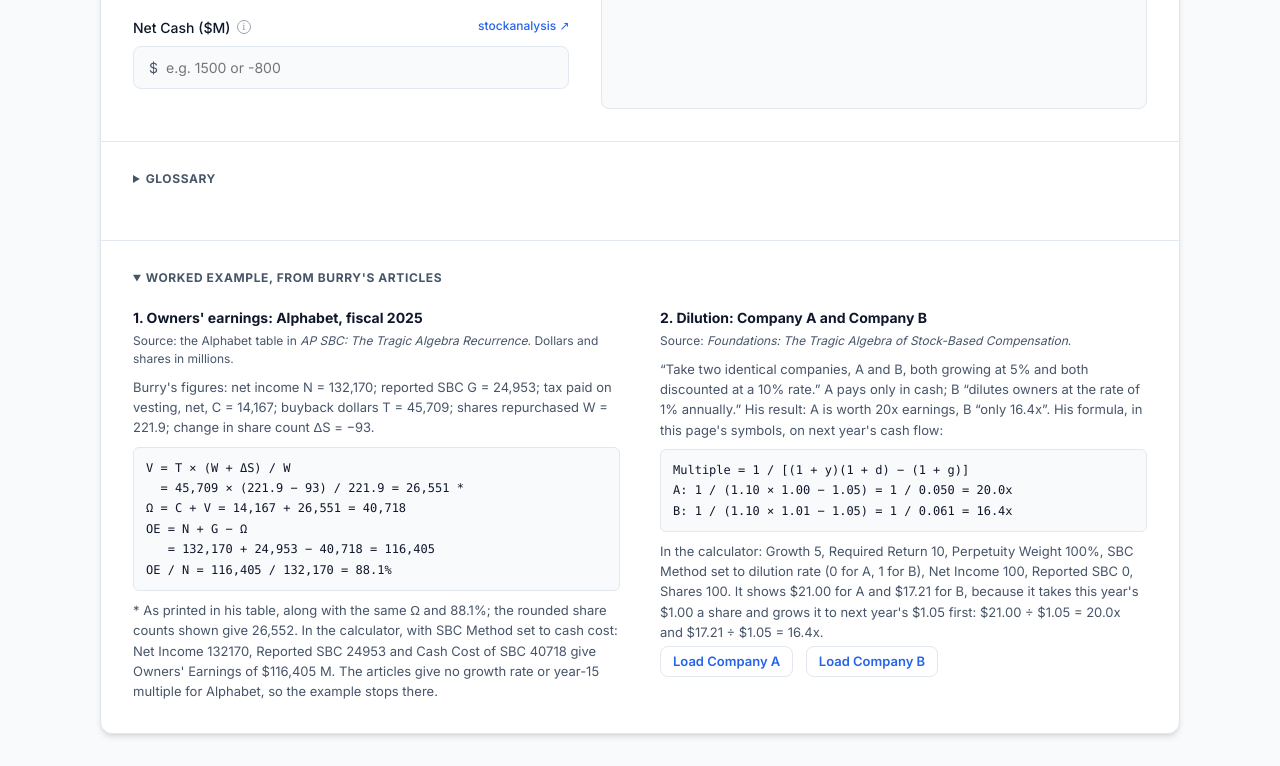
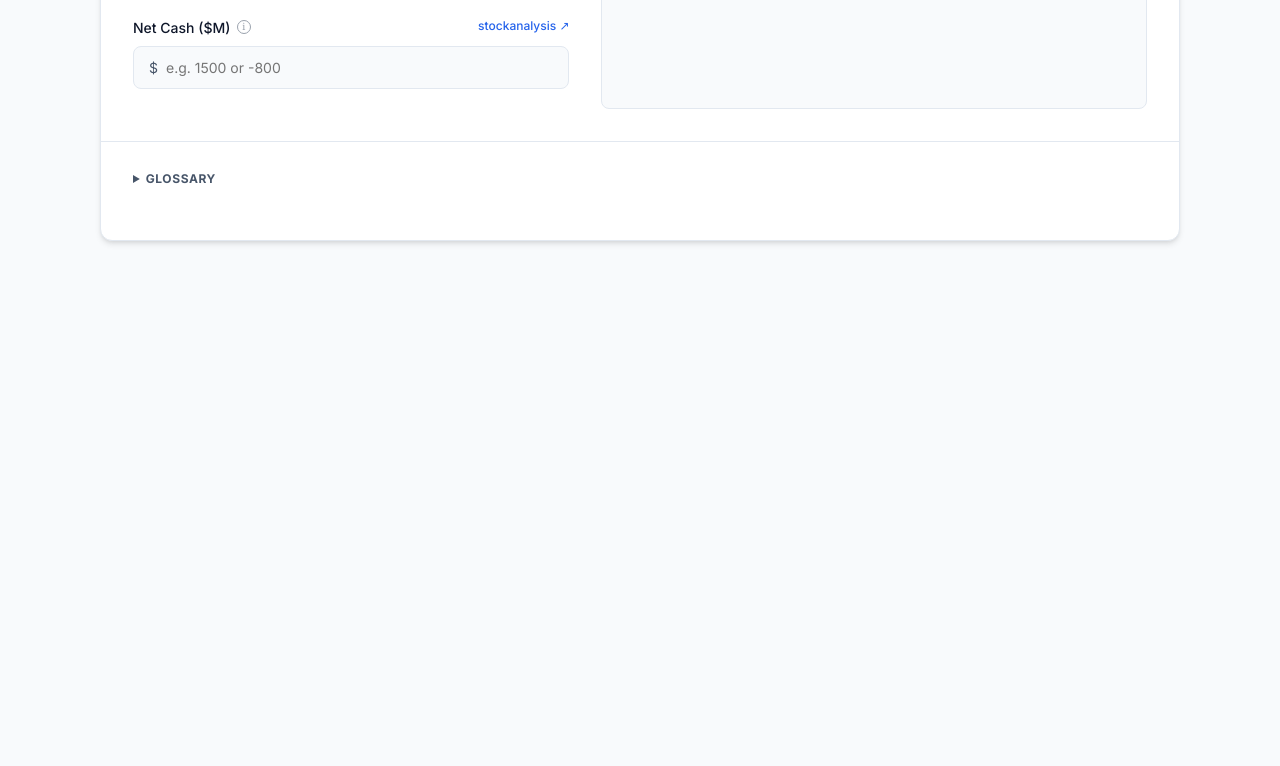
Before and after one commit to Hassang97/tools, a plain HTML site: page intrinsic-value-calculator/index.html in a window 1280 px wide. Shown: the part 1312-2078 px from the top of the page. After the commit the page ends 1585 px from the top, so only its background shows below. Drawn offline with Linux system fonts and the light colour scheme.

Commit message:
Remove the worked example from the IV calculator
Reverts e6ef107: the example section, its load buttons, its tests and the
audit status line.

Co-Authored-By: Claude Fable 5.2 <noreply@anthropic.com>

```diff
--- a/intrinsic-value-calculator/index.html
+++ b/intrinsic-value-calculator/index.html
@@ -448,51 +448,6 @@
             line-height: 1.55;
         }
 
-        .example-grid {
-            display: grid;
-            grid-template-columns: repeat(2, minmax(0, 1fr));
-            gap: 1.5rem 2.5rem;
-        }
-
-        @media (max-width: 768px) {
-            .example-grid {
-                grid-template-columns: minmax(0, 1fr);
-            }
-        }
-
-        .example-source {
-            font-size: 0.75rem;
-            color: var(--text-secondary);
-            margin-bottom: 0.6rem;
-        }
-
-        .example-math {
-            display: block;
-            margin: 0.6rem 0;
-            padding: 0.6rem 0.75rem;
-            border-radius: 6px;
-            border: 1px solid var(--border);
-            background: var(--bg);
-            font-family: ui-monospace, SFMono-Regular, Menlo, Consolas, monospace;
-            font-size: 0.75rem;
-            line-height: 1.7;
-            color: var(--text-primary);
-            white-space: pre-wrap;
-            overflow-wrap: anywhere;
-        }
-
-        .example-load {
-            margin: 0.25rem 0.5rem 0 0;
-            padding: 0.4rem 0.75rem;
-            border: 1px solid var(--border);
-            border-radius: 8px;
-            background: var(--surface);
-            color: var(--primary);
-            font-size: 0.8125rem;
-            font-weight: 600;
-            cursor: pointer;
-        }
-
         .ticker-controls {
             display: grid;
             grid-template-columns: minmax(0, 1fr) auto auto;
@@ -744,35 +699,6 @@
             </div>
         </div>
     </details>
-
-    <details class="glossary" id="worked-example" open>
-        <summary>Worked example, from Burry's articles</summary>
-        <div class="example-grid">
-            <div>
-                <div class="glossary-term">1. Owners' earnings: Alphabet, fiscal 2025</div>
-                <div class="example-source">Source: the Alphabet table in <em>AP SBC: The Tragic Algebra Recurrence</em>. Dollars and shares in millions.</div>
-                <div class="glossary-def">Burry's figures: net income N = 132,170; reported SBC G = 24,953; tax paid on vesting, net, C = 14,167; buyback dollars T = 45,709; shares repurchased W = 221.9; change in share count &Delta;S = &minus;93.</div>
-                <code class="example-math">V = T &times; (W + &Delta;S) / W
-  = 45,709 &times; (221.9 &minus; 93) / 221.9 = 26,551 *
-&Omega; = C + V = 14,167 + 26,551 = 40,718
-OE = N + G &minus; &Omega;
-   = 132,170 + 24,953 &minus; 40,718 = 116,405
-OE / N = 116,405 / 132,170 = 88.1%</code>
-                <div class="glossary-def">* As printed in his table, along with the same &Omega; and 88.1%; the rounded share counts shown give 26,552. In the calculator, with SBC Method set to cash cost: Net Income 132170, Reported SBC 24953 and Cash Cost of SBC 40718 give Owners' Earnings of $116,405 M. The articles give no growth rate or year-15 multiple for Alphabet, so the example stops there.</div>
-            </div>
-            <div>
-                <div class="glossary-term">2. Dilution: Company A and Company B</div>
-                <div class="example-source">Source: <em>Foundations: The Tragic Algebra of Stock-Based Compensation</em>.</div>
-                <div class="glossary-def">&ldquo;Take two identical companies, A and B, both growing at 5% and both discounted at a 10% rate.&rdquo; A pays only in cash; B &ldquo;dilutes owners at the rate of 1% annually.&rdquo; His result: A is worth 20x earnings, B &ldquo;only 16.4x&rdquo;. His formula, in this page's symbols, on next year's cash flow:</div>
-                <code class="example-math">Multiple = 1 / [(1 + y)(1 + d) &minus; (1 + g)]
-A: 1 / (1.10 &times; 1.00 &minus; 1.05) = 1 / 0.050 = 20.0x
-B: 1 / (1.10 &times; 1.01 &minus; 1.05) = 1 / 0.061 = 16.4x</code>
-                <div class="glossary-def">In the calculator: Growth 5, Required Return 10, Perpetuity Weight 100%, SBC Method set to dilution rate (0 for A, 1 for B), Net Income 100, Reported SBC 0, Shares 100. It shows $21.00 for A and $17.21 for B, because it takes this year's $1.00 a share and grows it to next year's $1.05 first: $21.00 &divide; $1.05 = 20.0x and $17.21 &divide; $1.05 = 16.4x.</div>
-                <button type="button" class="example-load" data-dilution="0">Load Company A</button>
-                <button type="button" class="example-load" data-dilution="1">Load Company B</button>
-            </div>
-        </div>
-    </details>
 </div>
 
 <script>
@@ -900,15 +826,6 @@ B: 1 / (1.10 &times; 1.01 &minus; 1.05) = 1 / 0.061 = 16.4x</code>
             ? `Trading ${((1 - multiple) * 100).toFixed(0)}% below IV${selectedRate}`
             : `Trading ${((multiple - 1) * 100).toFixed(0)}% above IV${selectedRate}`;
         return { badgeText, rangeText: notes.join('. ') };
-    }
-
-    // Burry's Company A / Company B example: every input is his.
-    function companyExampleInputs(dilutionPercent) {
-        return {
-            netIncome: 100, gaapSbc: 0, shares: 100, growth: 5,
-            'discount-rate': 10, 'blend-weight': 100,
-            sbcRoute: 'dilution', dilution: dilutionPercent
-        };
     }
 
     function clearResults(message) {
@@ -1256,17 +1173,6 @@ B: 1 / (1.10 &times; 1.01 &minus; 1.05) = 1 / 0.061 = 16.4x</code>
         calculate();
     });
 
-    document.querySelectorAll('.example-load').forEach(button => {
-        button.addEventListener('click', () => {
-            document.getElementById('clear-btn').click();
-            for (const [id, value] of Object.entries(companyExampleInputs(Number(button.dataset.dilution)))) {
-                document.getElementById(id).value = value;
-            }
-            calculate();
-            document.querySelector('.results-panel').scrollIntoView({ behavior: 'smooth', block: 'nearest' });
-        });
-    });
-
     // Initial calculation
     calculate();
 
```
Also changed, not shown: tests/intrinsic-value-calculator.test.mjs (+0 -38 lines), 1 other file.
